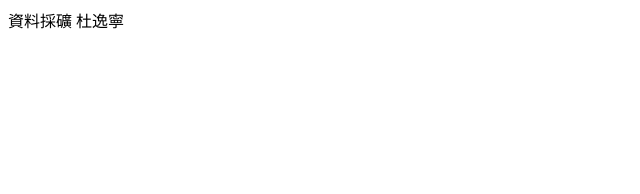
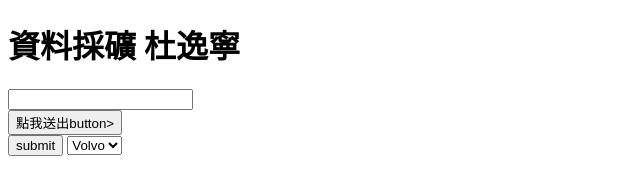
Before and after one commit to Eniddu/eniddu, a plain HTML site: page index.html in a window 1280 px wide. Shown: the whole page, without its empty margins (0-640 px from the left). Drawn offline with Linux system fonts and the light colour scheme.

Commit message:
create new html

```diff
--- a/index.html
+++ b/index.html
@@ -5,6 +5,21 @@
     <title>Title</title>
 </head>
 <body>
-資料採礦 杜逸寧
+<h1>資料採礦 杜逸寧</h1>
+<form method="post" action="test.html">
+    <input type="text" name="firstname" />
+</br>
+    <button type=""submit">點我送出</form>button></button>
+    <input type="submit" value="submit">
+<select name="cars">
+    <option value=" volvo">Volvo</option>
+    <option value=" saab">Saab</option>
+    <option value=" fiat">Fiat</option>
+    <option value=" Audi">audi</option>
+</select>
+<br><br>
+
+</form>
+
 </body>
 </html>
```
Also changed, not shown: test.html (added, +11 -0 lines).
